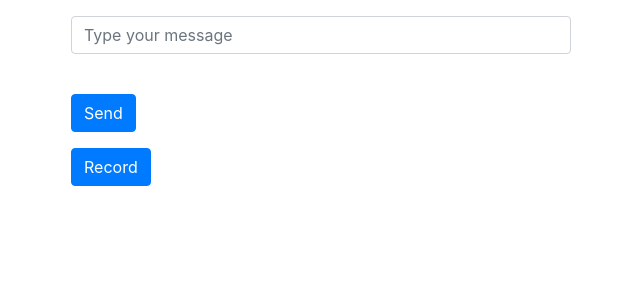
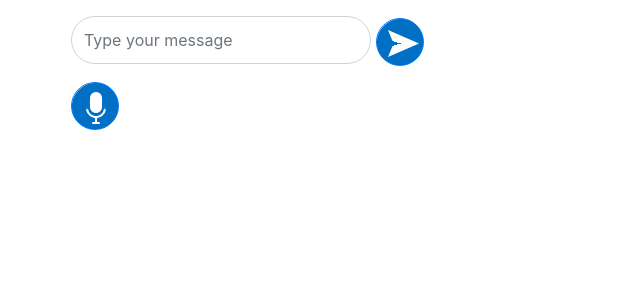
Before and after one commit to DaryaSanina/voice-assistant, a Flask app: page / in a window 1280 px wide. Shown: the part 56-356 px from the top of the page, without its empty margins (319-959 px from the left). Run offline with Flask 2, Linux system fonts and the light colour scheme; some libraries are stand-ins or nearby versions.

Commit message:
Add some design

```diff
--- a/forms.py
+++ b/forms.py
@@ -8,7 +8,7 @@ from googletrans import LANGUAGES
 
 class TextMessageInputForm(FlaskForm):
     text = StringField(validators=[DataRequired()], render_kw={"placeholder": "Type your message"})
-    send = SubmitField('Send', validators=[DataRequired()])
+    send = SubmitField('')
 
 
 class RegisterForm(FlaskForm):
--- a/speech.py
+++ b/speech.py
@@ -22,10 +22,10 @@ def setup_assistant_voice():
     # The assistant's voice is
     # Microsoft Zira Desktop - English (United States)
     engine.setProperty("voice", voices[1].id)
+    engine.setProperty("rate", 178)
 
 
 def save_assistant_speech(text: str):
-    print(text)
     # Add a command to save the synthesized speech
     engine.save_to_file(text, filename=ASSISTANT_ANSWER_FILENAME)
 
--- a/static/css/style.css
+++ b/static/css/style.css
@@ -1,6 +1,7 @@
 span.user-message {
     float: right;
-    padding: 10px;
+    padding: 5px 10px;
+    text-align: justify;
 
     background-color: #006FC4;
     color: white;
@@ -8,7 +9,8 @@ span.user-message {
 }
 
 span.assistant-message {
-    padding: 10px;
+    padding: 5px 10px;
+    text-align: justify;
 
     background-color: #252323;
     color: white;
@@ -43,7 +45,6 @@ span.assistant-message {
 
 .dropdown {
     position: absolute;
-    display: inline-block;
 }
 
 .dropdown-content {
@@ -57,3 +58,21 @@ span.assistant-message {
 .dropdown:hover .dropdown-content {
     display: block;
 }
+
+#text-input{
+    height: 48px;
+    border-radius: 24px;
+}
+
+#send-btn {
+    width: 48px;
+    height: 48px;
+    border-radius: 50%;
+    background: url("../images/send_btn.png");
+}
+#record-btn {
+    width: 48px;
+    height: 48px;
+    border-radius: 50%;
+    background: url("../images/record_btn.png");
+}
--- a/static/js/record_audio.js
+++ b/static/js/record_audio.js
@@ -5,7 +5,7 @@ let input;  // MediaStreamAudioSourceNode
 let AudioContext = window.AudioContext || window.webkitAudioContext;
 let audio_context;
 
-let record_button = document.getElementById("record_button");
+let record_button = document.getElementById("record-btn");
 record_button.addEventListener("click", start_recording);  // Add the event to the record button
 
 
--- a/templates/index.html
+++ b/templates/index.html
@@ -18,17 +18,17 @@
 
         <form action="" method="post" novalidate>
             {{ text_message_input_form.hidden_tag() }}
-            <p>
-                {{ text_message_input_form.text(class="form-control") }}<br>
+            <p style="display: inline-block; width: 300px;">
+                {{ text_message_input_form.text(class="form-control", id="text-input") }}
                 {% for error in text_message_input_form.text.errors %}
                     <div class="alert alert-danger" role="alert">
-                        {{ error }}
+                        <br>{{ error }}
                     </div>
                 {% endfor %}
             </p>
-            <p>{{ text_message_input_form.send(type="submit", class="btn btn-primary") }}</p>
+            <p style="display: inline-block;">{{ text_message_input_form.send(type="submit", class="btn btn-primary", id="send-btn") }}</p>
         </form>
-        <button class="btn btn-primary" id="record_button">Record</button>
+        <button class="btn btn-primary" id="record-btn"></button>
         <script src="https://cdn.rawgit.com/mattdiamond/Recorderjs/08e7abd9/dist/recorder.js"></script>
         <script src="/static/js/record_audio.js"></script>
         {% if play_audio_answer %}
```
Also changed, not shown: db/users.db (added), static/images/default_user_image.png (added), static/images/record_btn.png (added), static/images/send_btn.png (added), static/images/user_images/default_user_image.png (added), 1 other file.
